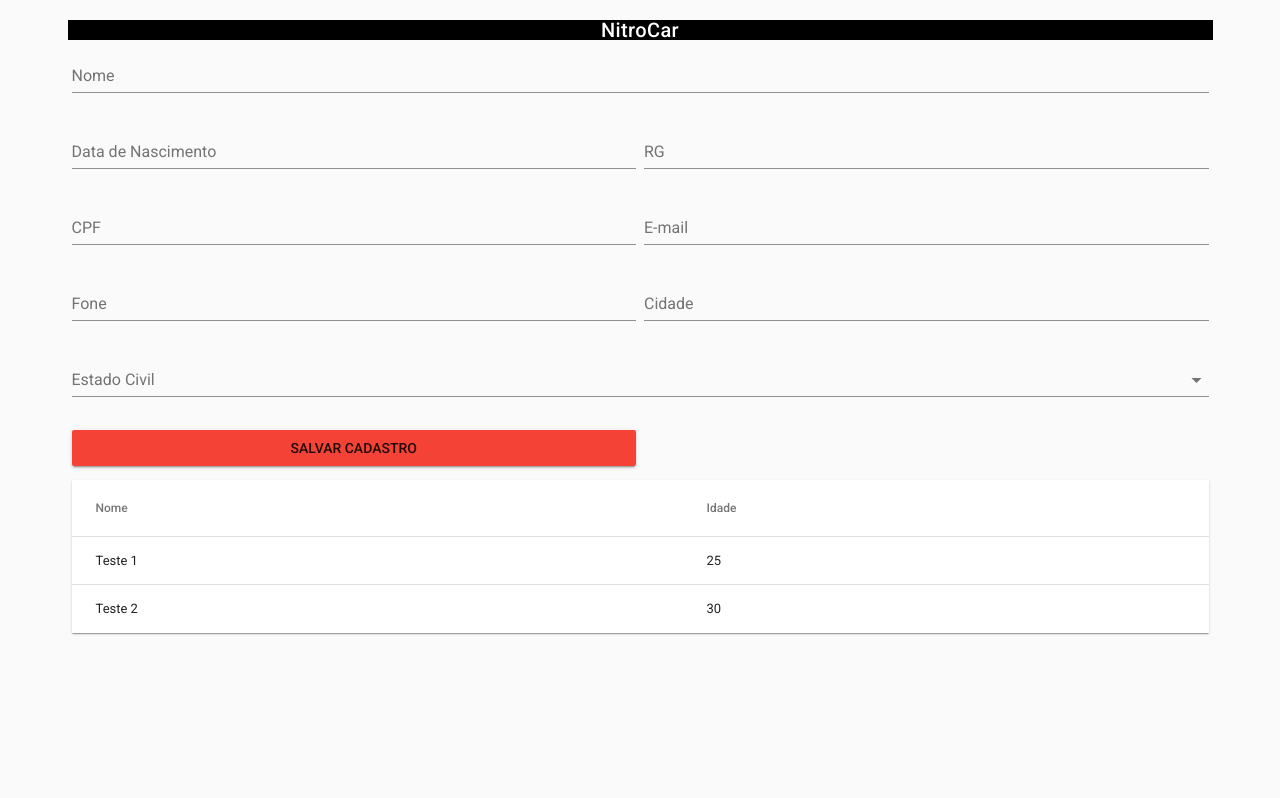
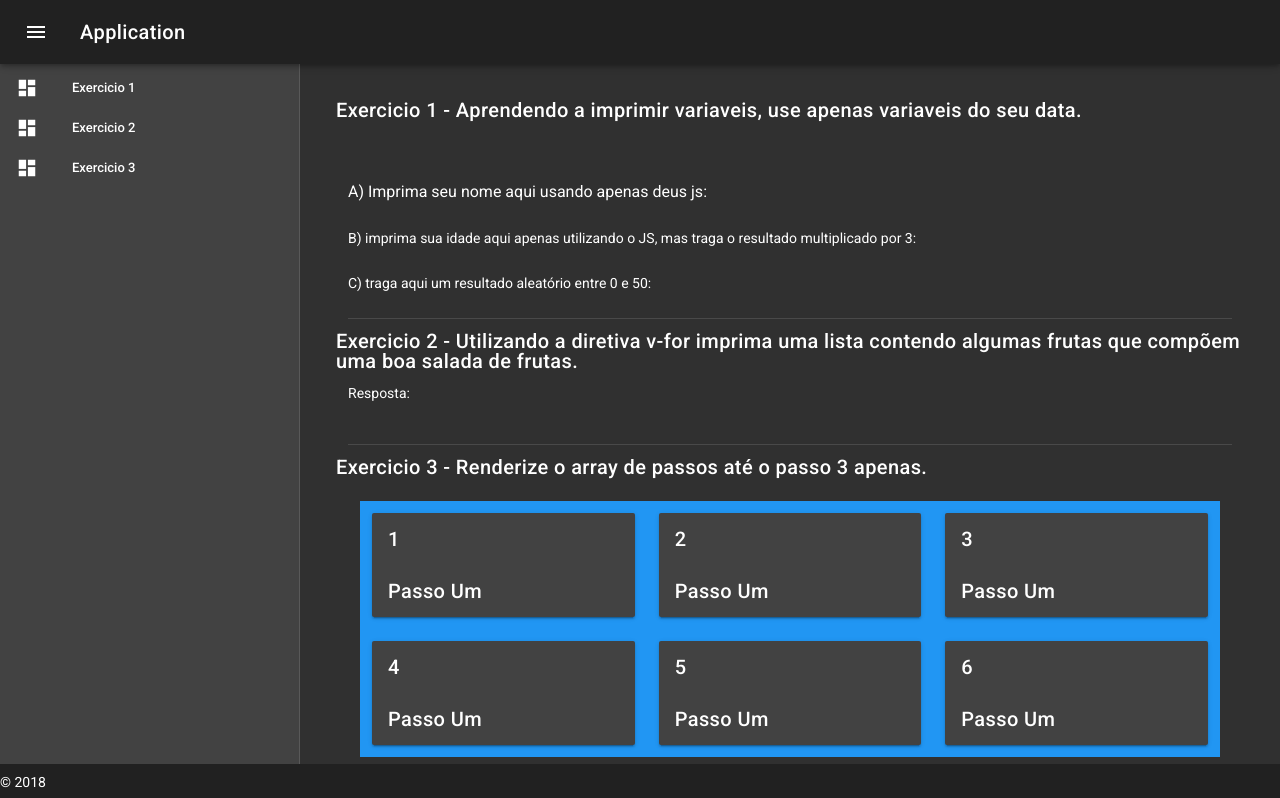
Before and after one commit to GabrielaFerri/introducao-ao-vue-js-2, a Vue app: page /#/exercicio-1 in a window 1280 px wide. Shown: the top 798 px of the page. Built offline with nearby package versions, Linux system fonts and the light colour scheme.

Commit message:
Configurado rotas e elaborado os exercícios

```diff
--- a/package.json
+++ b/package.json
@@ -13,6 +13,7 @@
     "pug-loader": "^2.4.0",
     "pug-plain-loader": "^1.0.0",
     "vue": "^2.5.17",
+    "vue-router": "^3.0.1",
     "vuetify": "^1.2.4"
   },
   "devDependencies": {
--- a/src/App.vue
+++ b/src/App.vue
@@ -1,18 +1,69 @@
-<template lang="pug">
-  v-app
-    formulario
+<template>
+  <v-app id="inspire" dark>
+    <v-navigation-drawer
+      v-model="drawer"
+      clipped
+      fixed
+      app
+    >
+      <v-list dense>
+        <v-list-tile @click="irRota('exercicio-1')">
+          <v-list-tile-action>
+            <v-icon>dashboard</v-icon>
+          </v-list-tile-action>
+          <v-list-tile-content>
+            <v-list-tile-title>Exercicio 1</v-list-tile-title>
+          </v-list-tile-content>
+        </v-list-tile>
+        <v-list-tile @click="irRota('exercicio-2')">
+          <v-list-tile-action>
+            <v-icon>dashboard</v-icon>
+          </v-list-tile-action>
+          <v-list-tile-content>
+            <v-list-tile-title>Exercicio 2</v-list-tile-title>
+          </v-list-tile-content>
+        </v-list-tile>
+        <v-list-tile @click="irRota('exercicio-3')">
+          <v-list-tile-action>
+            <v-icon>dashboard</v-icon>
+          </v-list-tile-action>
+          <v-list-tile-content>
+            <v-list-tile-title>Exercicio 3</v-list-tile-title>
+          </v-list-tile-content>
+        </v-list-tile>
+      </v-list>
+    </v-navigation-drawer>
+    <v-toolbar app fixed clipped-left>
+      <v-toolbar-side-icon @click.stop="drawer = !drawer"></v-toolbar-side-icon>
+      <v-toolbar-title>Application</v-toolbar-title>
+    </v-toolbar>
+    <v-content>
+      <v-container fluid fill-height>
+        <v-layout justify-center align-center>
+          <v-fade-transition mode="out-in">
+            <router-view> </router-view>
+          </v-fade-transition>
+        </v-layout>
+      </v-container>
+    </v-content>
+    <v-footer app fixed>
+      <span>&copy; 2018</span>
+    </v-footer>
+  </v-app>
 </template>
 
 <script>
-import Formulario from './components/Formulario'
-
-export default {
-  name: 'app',
-  components: {
-    Formulario,
-  },
-  data: () => ({
-    items: ['Foo', 'Bar', 'Fizz', 'Buzz'],
-  }),
-};
+  export default {
+    data: () => ({
+      drawer: true
+    }),
+    props: {
+      source: String,
+    },
+    methods: {
+      irRota(rota) {
+        this.$router.push(rota);
+      },
+    },
+  };
 </script>
--- a/src/Exercicios/Exercicio1.vue
+++ b/src/Exercicios/Exercicio1.vue
@@ -3,17 +3,17 @@
     v-layout(row wrap)
       .title Exercicio 1 - Aprendendo a imprimir variaveis, use apenas variaveis do seu data.
       v-flex.mt-5(xs12)
-        .subheading A) Imprima seu nome aqui usando apenas deus js: {{ nome }}
+        .subheading A) Imprima seu nome aqui usando apenas deus js:
       v-flex(xs12)
-        span.text-align-left B) imprima sua idade aqui apenas utilizando o JS, mas traga o resultado multiplicado por 3: {{ idade * 3 }}
+        span.text-align-left B) imprima sua idade aqui apenas utilizando o JS, mas traga o resultado multiplicado por 3:
       v-flex(xs12)
-        span.text-align-left C) traga aqui um resultado aleatório entre 0 e 50.: {{ Math.random(50) }}
+        span.text-align-left C) traga aqui um resultado aleatório entre 0 e 50:
       v-flex(xs12)
         v-divider
       .title Exercicio 2 - Utilizando a diretiva v-for imprima uma lista contendo algumas frutas que compõem uma boa salada de frutas.
       v-flex(xs12)
         span Resposta:
-        p(v-for="fruta in frutasGabarito") {{ fruta }}
+        p()
       v-flex(xs12)
         v-divider
       .title Exercicio 3 - Renderize o array de passos até o passo 3 apenas.
@@ -21,54 +21,56 @@
         v-container(grid-list-md)
           v-layout(row wrap)
             v-flex.blue(v-for="passo in passos" xs4)
-              v-card(v-if="renderizarOuNao(passo.ordem)" raised hover )
+              v-card(raised hover )
+                v-card-title.title {{ passo.ordem }}
+                v-card-text.title {{ passo.nome }}
+      .title Exercicio 3 - Renderize o array e renderize apenas os passos pares.
+      v-flex(xs12)
+        v-container(grid-list-md)
+          v-layout(row wrap)
+            v-flex.blue(v-for="passo in passos" xs4)
+              v-card(raised hover )
+                v-card-title.title
+                v-card-text.title
+      .title Exercicio 3 - Renderize o array e renderize apenas os passos impares.
+      v-flex(xs12)
+        v-container(grid-list-md)
+          v-layout(row wrap)
+            v-flex.blue(v-for="passo in passos" xs4)
+              v-card(raised hover )
                 v-card-title.title {{ passo.ordem }}
                 v-card-text.title {{ passo.nome }}
 </template>
 
 <script>
-
 export default {
   data: () => ({
-    nome: 'valério',
-    idade: '25',
     passos: [
       {
         ordem: 1,
-        nome: 'passo um',
+        nome: 'Passo Um',
       },
       {
         ordem: 2,
-        nome: 'passo dois',
+        nome: 'Passo Um',
       },
       {
         ordem: 3,
-        nome: 'passo tres',
+        nome: 'Passo Um',
       },
       {
         ordem: 4,
-        nome: 'passo quatro',
+        nome: 'Passo Um',
       },
       {
         ordem: 5,
-        nome: 'passo cinco',
+        nome: 'Passo Um',
       },
       {
         ordem: 6,
-        nome: 'passo seis',
+        nome: 'Passo Um',
       },
     ],
-    usuario: {
-      nome: 'Valério',
-        idade: '25',
-      },
-    frutasGabarito: ['banana', 'maça', 'uva'],
   }),
-  methods: {
-    renderizarOuNao(passo) {
-      if (passo % 2 !== 0 ) return true
-      return false
-    },
-  },
 };
 </script>
--- a/src/components/Formulario.vue
+++ b/src/components/Formulario/FormularioComponent.vue
@@ -20,10 +20,15 @@
         v-flex(xs6)
           v-text-field(label="Cidade" v-model="payload.cidade")
         v-flex(xs12)
-          v-select(:items="estadoCivil" label="Estado Civil" v-model="payload.estadoCivil")
-        v-flex(xs6)
+          .title {{ payload.estadoCivil }} to aqui
+          v-select(
+            item-text="titulo"
+            label="Estado Civil"
+            :items="estadoCivil"
+            v-model="payload.estadoCivil"
+            )
+        v-flex(xs12)
           v-btn.red(block @click="") SALVAR CADASTRO
-
         v-flex(xs12)
           v-data-table(
             hide-actions
@@ -37,12 +42,17 @@
 </template>
 
 <script>
-
 export default {
   data: () => ({
     estadoCivil: [
-      'Solteiro',
-      'Casado',
+      {
+        titulo: 'Solteiro',
+        value: false,
+      },
+      {
+        titulo: 'Casado',
+        value: true,
+      },
     ],
     items: [
       {
@@ -73,6 +83,28 @@ export default {
         sortable: false,
       },
     ],
+    methods: {
+      cadastrar() {
+
+      },
+
+      editarCadastro() {
+
+      },
+
+      buscarLista() {
+
+      },
+
+      excluirUsuario() {
+
+      },
+
+      buscarUsuario() {
+
+      },
+
+    }
   }),
 };
 </script>
--- /dev/null
+++ b/src/components/HomePage/HomeComponent.vue
@@ -0,0 +1,3 @@
+<template lang="pug">
+  .title Home bem sem graça
+</template>
--- a/src/main.js
+++ b/src/main.js
@@ -1,12 +1,29 @@
+import VueRouter from 'vue-router'
 import Vue from 'vue'
 import App from './App.vue'
 import Vuetify from 'vuetify'
 import 'vuetify/dist/vuetify.min.css'
+import HomePage from './components/HomePage/HomeComponent';
+import Exercicio1 from './Exercicios/Exercicio1';
+
+const routes = [
+  {
+    path: '/',
+    component: HomePage,
+  },
+  {
+    path: '/exercicio-1',
+    component: Exercicio1,
+  },
+];
+const router = new VueRouter({routes});
 
 Vue.use(Vuetify)
+Vue.use(VueRouter)
 
 Vue.config.productionTip = false
 
 new Vue({
-  render: h => h(App)
+  render: h => h(App),
+  router: router,
 }).$mount('#app')
```
Also changed, not shown: src/Exercicios/Exercicio2.vue (added, +57 -0 lines), src/components/Arquitetura/Rotas.js (added, +16 -0 lines), src/components/HelloWorld.vue (deleted, +0 -58 lines), src/components/Arquitetura/http.js (renamed from src/components/http.js), src/components/Formulario/FormularioService.js (renamed from src/components/FormularioService.js), 1 other file (tests, documents, lock files or other folders).
